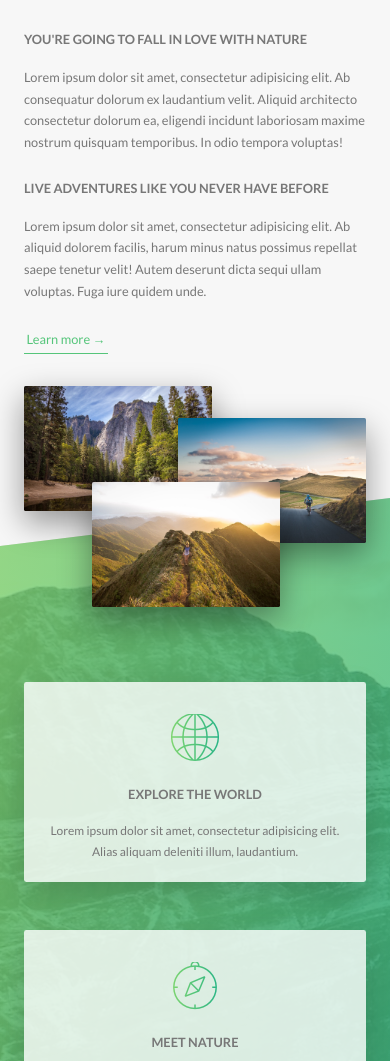
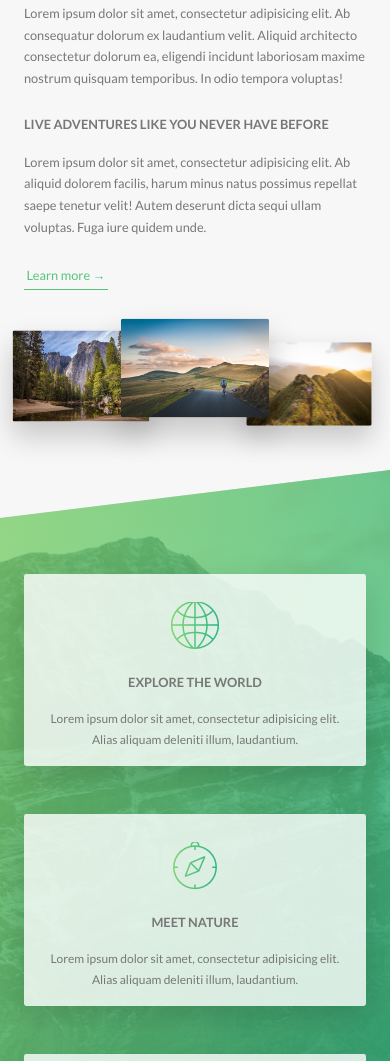
Before and after one commit to doougui/Natours, a website: page index.html in a window 390 px wide. Shown: the part 936-1997 px from the top of the page. Drawn offline with nearby package versions, Linux system fonts and the light colour scheme; files that its build step writes are made by us from their sources.

Commit message:
Adding media queries to layout, about and features sections

```diff
--- a/sass/base/_utilities.scss
+++ b/sass/base/_utilities.scss
@@ -1,7 +1,7 @@
 .u-center-text { text-align: center !important; }
 .u-margin-bottom-small { margin-bottom: 2rem !important; }
-.u-margin-bottom-medium { margin-bottom: 4rem !important; }
-.u-margin-bottom-big { margin-bottom: 8rem !important; }
+.u-margin-bottom-medium { margin-bottom: 4rem !important; @include respond(tab-port) { margin-bottom: 3rem !important; }}
+.u-margin-bottom-big { margin-bottom: 8rem !important; @include respond(tab-port) { margin-bottom: 5rem !important; }}
 .u-margin-bottom-huge { margin-bottom: 10rem !important; }
 
 .u-margin-top-small { margin-top: 2rem !important; }
--- a/sass/components/_composition.scss
+++ b/sass/components/_composition.scss
@@ -10,19 +10,43 @@
     transition: all .2s;
     outline-offset: 2rem;
 
+    @include respond(tab-port) {
+      float: left;
+      position: relative;
+      width: 33.3333333%;
+      box-shadow: 0 1.5rem 3rem rgba($color-black, .2);
+    }
+
     &--p1 {
       left: 0;
       top: -2rem;
+
+      @include respond(tab-port) {
+        top: 0;
+        transform: scale(1.2);
+      }
     }
 
     &--p2 {
       right: 0;
       top: 2rem;
+
+      @include respond(tab-port) {
+        top: -1rem;
+        transform: scale(1.3);
+        z-index: 100;
+      }
     }
 
     &--p3 {
       left: 20%;
       top: 10rem;
+
+      @include respond(tab-port) {
+        top: 1rem;
+        left: 0;
+        transform: scale(1.1);
+      }
     }
 
     &:hover {
--- a/sass/components/_feature-box.scss
+++ b/sass/components/_feature-box.scss
@@ -7,12 +7,20 @@
   box-shadow: 0 1.5rem 4rem rgba($color-black, .15);
   transition: transform .3s;
 
+  @include respond(tab-port) {
+    padding: 2rem;
+  }
+
   &__icon {
     font-size: 6rem;
     margin-bottom: .5rem;
     background-image: linear-gradient(to right, $color-primary-light, $color-primary-dark);
     -webkit-background-clip: text;
     color: transparent;
+
+    @include respond(tab-port) {
+      margin-bottom: 0;
+    }
   }
 
   &:hover {
--- a/sass/layout/_footer.scss
+++ b/sass/layout/_footer.scss
@@ -10,6 +10,10 @@
   &__logo-box {
     text-align: center;
     margin-bottom: 8rem;
+
+    @include respond(tab-port) {
+      margin-bottom: 6rem;
+    }
   }
 
   &__logo {
--- a/sass/pages/_home.scss
+++ b/sass/pages/_home.scss
@@ -2,6 +2,10 @@
   background-color: $color-grey-light-1;
   padding: 25rem 0;
   margin-top: -20vh;
+
+  @include respond(tab-port) {
+    padding: 20rem 0;
+  }
 }
 
 .section-features {
@@ -18,22 +22,38 @@
   & > * {
     transform: skewY(7deg);
   }
+
+  @include respond(tab-port) {
+    padding: 10rem 0;
+  }
 }
 
 .section-tours {
   background-color: $color-grey-light-1;
   padding: 25rem 0 15rem 0;
   margin-top: -10rem;
+
+  @include respond(tab-port) {
+    padding: 20rem 0 10rem 0;
+  }
 }
 
 .section-stories {
   padding: 15rem 0;
   position: relative;
+
+  @include respond(tab-port) {
+    padding: 10rem 0;
+  }
 }
 
 .section-book {
   padding: 15rem 0;
   background-image: linear-gradient(to right bottom, $color-primary-light, $color-primary-dark);
+
+  @include respond(tab-port) {
+    padding: 20rem 0 10rem 0;
+  }
 }
 
 .book {
```
